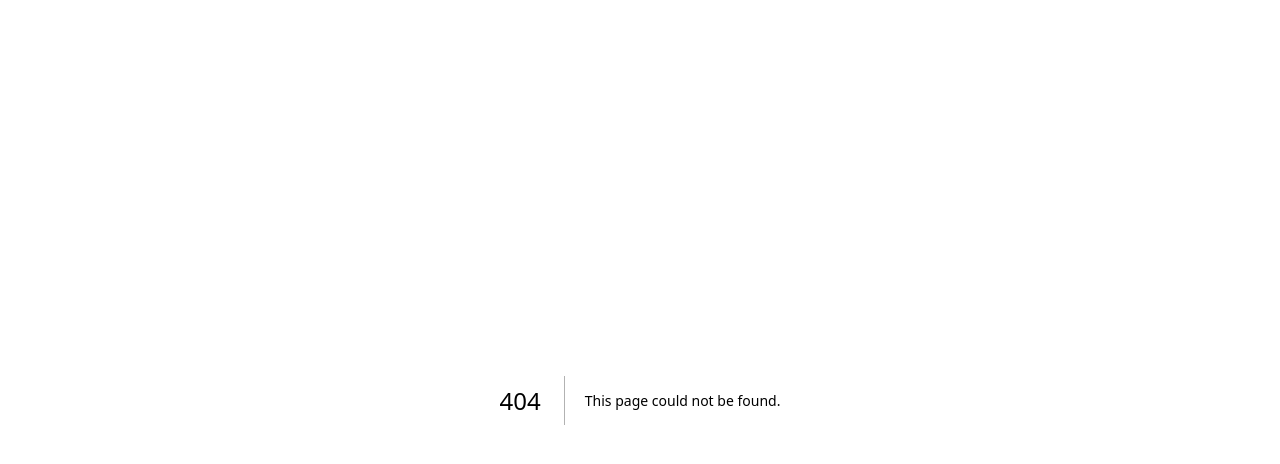
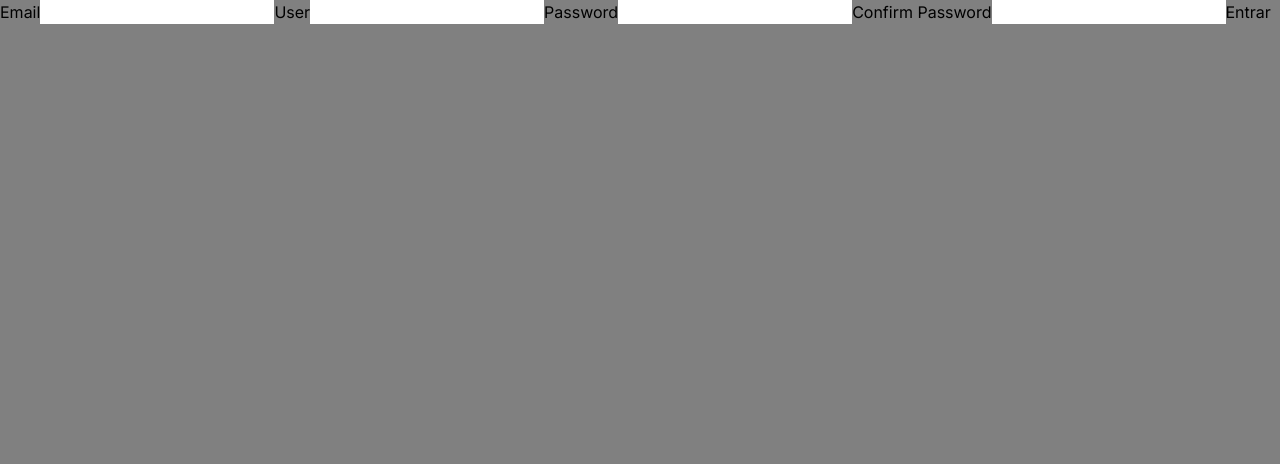
Before and after one commit to AmorimY/crud-products, a Next.js app: page /login in a window 1280 px wide. Before the commit this address had no page. Shown: the top 464 px of the page. Built offline with nearby package versions, Linux system fonts and the light colour scheme.

Commit message:
Add users

```diff
--- /dev/null
+++ b/src/app/login/page.tsx
@@ -0,0 +1,15 @@
+export default function Home(){
+
+
+    return(
+        <div>
+            <form>
+                Email<input className="text-black" type="text"/>
+                User<input className="text-black" type="text"/>
+                Password<input className="text-black" type="password"/>
+                Confirm Password<input className="text-black" type="password"/>
+                <button type="submit">Entrar</button>
+            </form>
+        </div>
+    )
+}
```
